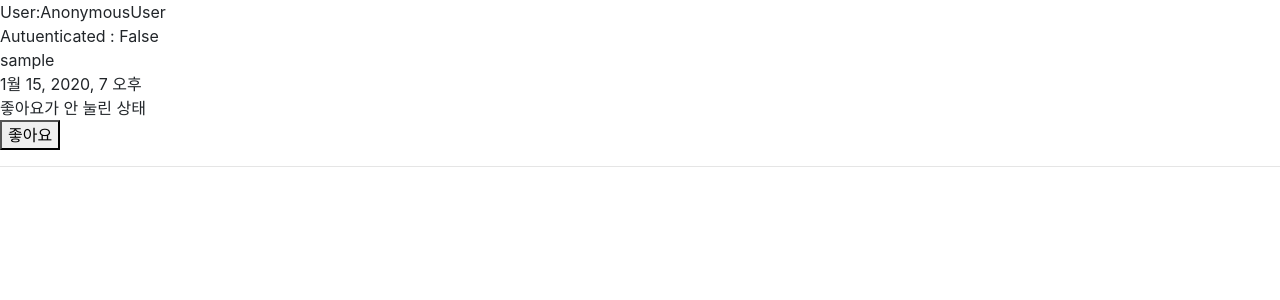
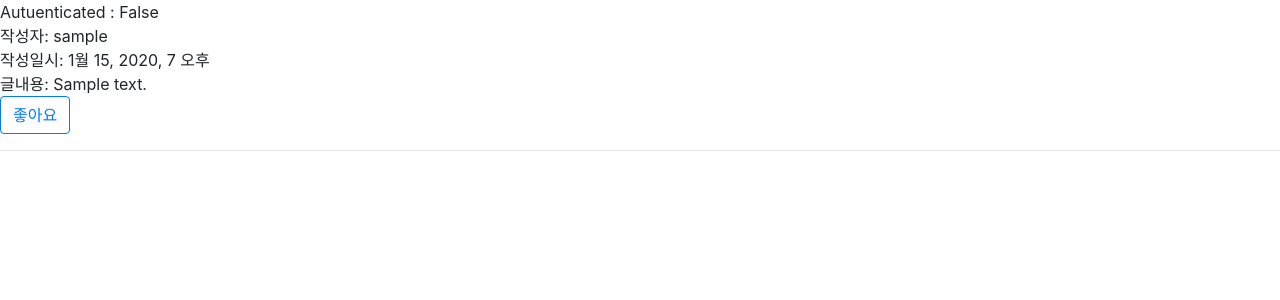
Before and after one commit to rarlala/django_instagram, a Django app: page /posts/ in a window 1280 px wide. Shown: the top 300 px of the page. Run offline with Django 3.2, Linux system fonts and the light colour scheme; tables that the repository leaves empty hold one stand-in row (values such as "Sample post"); some libraries are stand-ins or nearby versions.

Commit message:
post 추가 작성기능 구현

```diff
--- a/app/posts/urls.py
+++ b/app/posts/urls.py
@@ -1,6 +1,7 @@
 from django.urls import path
 
 from . import views
+from .views import post_create
 
 app_name = 'posts'
 
@@ -10,4 +11,6 @@ urlpatterns = [
 
     # /posts/3/like/
     path('<int:pk>/like/', views.post_like, name='post-like'),
+
+    path('create/', post_create, name="post-create"),
 ]
--- a/app/posts/views.py
+++ b/app/posts/views.py
@@ -1,6 +1,7 @@
 from django.shortcuts import render, redirect
 
-from posts.models import Post, PostLike
+from posts.forms import PostCreateForm
+from posts.models import Post, PostLike, PostImage
 
 
 def post_list(request):
@@ -54,3 +55,44 @@
         PostLike.objects.create(post=post, user=user)
 
     return redirect('posts:post-list')
+
+
+def post_create(request):
+    """
+    URL: /posts/create/
+    Template: /posts/post-create.html
+
+    forms.PostCreateForm을 사용
+
+    """
+    if request.method == 'POST':
+        """
+        새 Post 생성
+        user는 request.user
+        전달받는 데이터 : image, text
+            image는 request.FILES에 있음
+            text는 request.POST에 있음
+        Post를 생성
+            request.user와 text를 사용
+        PostImage를 생성
+            post와 전달받은 image를 사용
+        모든 생성이 완료되면 posts:post-list로 redirect
+        """
+        text = request.POST['Text']
+        image = request.FILES['Image']
+
+
+        # post.postimage_set.create(image=image)
+        post = Post.objects.create(
+            author=request.user,
+            content=text,
+        )
+
+        post_image = PostImage.objects.create(post=post, image=image)
+        return redirect('posts:post-list')
+    else:
+        form = PostCreateForm()
+        context = {
+            'form': form,
+        }
+        return render(request, 'posts/post-create.html', context)
--- a/app/templates/posts/post-list.html
+++ b/app/templates/posts/post-list.html
@@ -1,16 +1,18 @@
 {% extends 'base.html' %}
 
 {% block content %}
-    <div>User:{{request.user}}</div>
+
     <div>Autuenticated : {{request.user.is_authenticated}}</div>
     <div>
         {% if request.user.is_authenticated %}
             <a href="{%url 'members:logout' %}" class="btn btn-primary btn-md mt-3"> 로그아웃 버튼</a>
+            <a href="{%url 'posts:post-create' %}" class="btn btn-primary btn-md mt-3"> 글작성 버튼</a>
         {% endif %}
     </div>
 {% for post in posts %}
-<div>{{post.author}}</div>
-<div>{{post.created}}</div>
+<div>작성자: {{post.author}}</div>
+<div>작성일시: {{post.created}}</div>
+<div>글내용: {{post.content}}</div>
 <!--
     post_list에 POST 요청을 보내는 Form 구현
     - input을 갖지 않음
@@ -41,12 +43,11 @@
 
     {% if user in post.like_users.all %}
     {# {% if post in user.like_post_set.all %} #}
-    <div>좋아요가 눌린 상태</div>
+        <button class="btn btn-primary" type="submit">좋아요 취소</button>
     {% else %}
-    <div>좋아요가 안 눌린 상태</div>
+        <button class="btn btn-outline-primary" type="submit">좋아요</button>
     {% endif %}
 
-    <button type="submit">좋아요</button>
 </form>
 <hr>
 {% endfor %}
```
Also changed, not shown: app/posts/forms.py (added, +12 -0 lines), app/templates/posts/post-create.html (added, +9 -0 lines).
